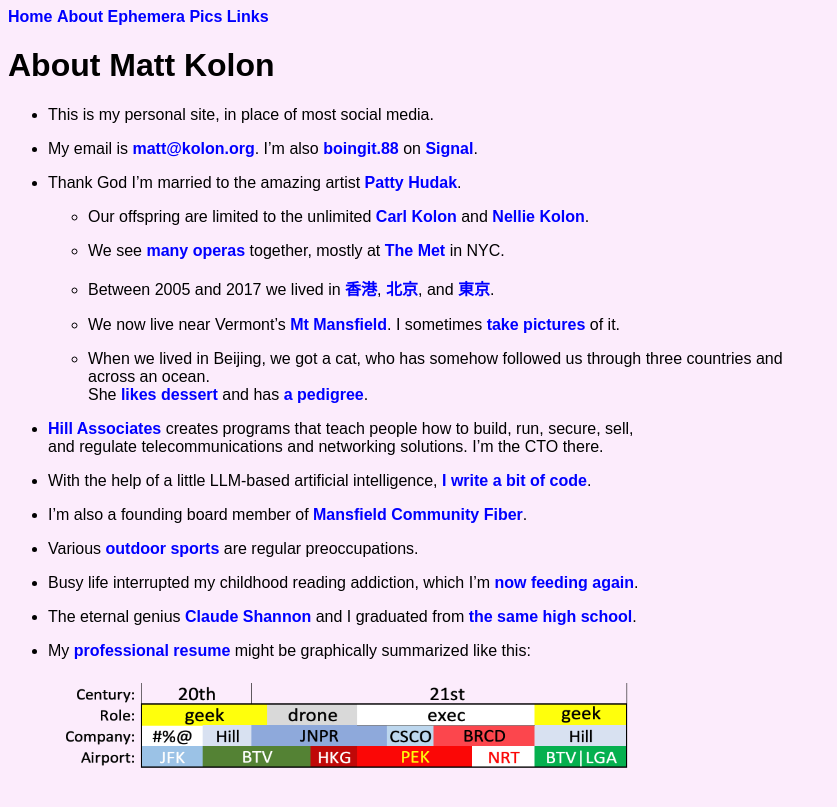
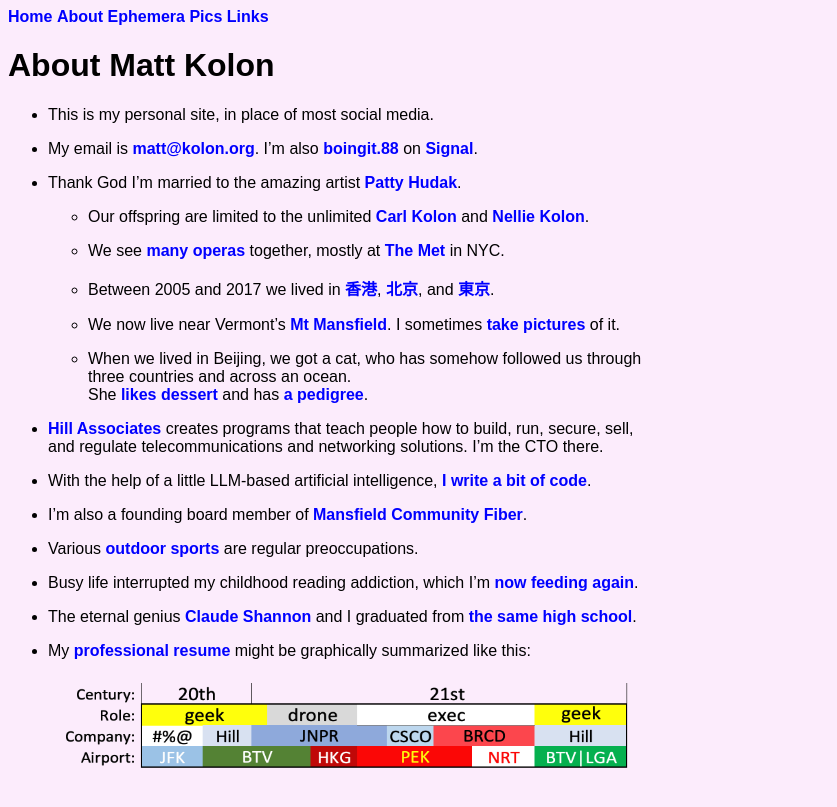
Before and after one commit to mkolon/mattkolon.com, a Jekyll site: the page built from about.md, in a window 1280 px wide. Shown: the top 807 px of the page, without its empty margins (0-837 px from the left). Built offline with Jekyll 4.4.1, drawn with Linux system fonts in a browser that asks for light colours.

```diff
--- a/about.md
+++ b/about.md
@@ -20,7 +20,7 @@
 
     - We now live near Vermont's [**Mt Mansfield**](https://en.wikipedia.org/wiki/Mount_Mansfield){:target="_blank"}. I sometimes [**take pictures**](https://photos.app.goo.gl/5XAN8cZtD3x7Abu79){:target="_blank"} of it.
 
-    - When we lived in Beijing, we got a cat, who has somehow followed us through three countries and across an ocean.<br>She [likes dessert](/assets/kiki.mov) and has [a pedigree](/assets/kiki.png).
+    - When we lived in Beijing, we got a cat, who has somehow followed us through<br>three countries and across an ocean.<br>She [likes dessert](/assets/kiki.mov) and has [a pedigree](/assets/kiki.png).
 
 - [**Hill Associates**](https://www.hillvt.com/){:target="_blank"} creates programs that teach people how to build, run, secure, sell,<br>and regulate telecommunications and networking solutions. I'm the CTO there.
 
```
